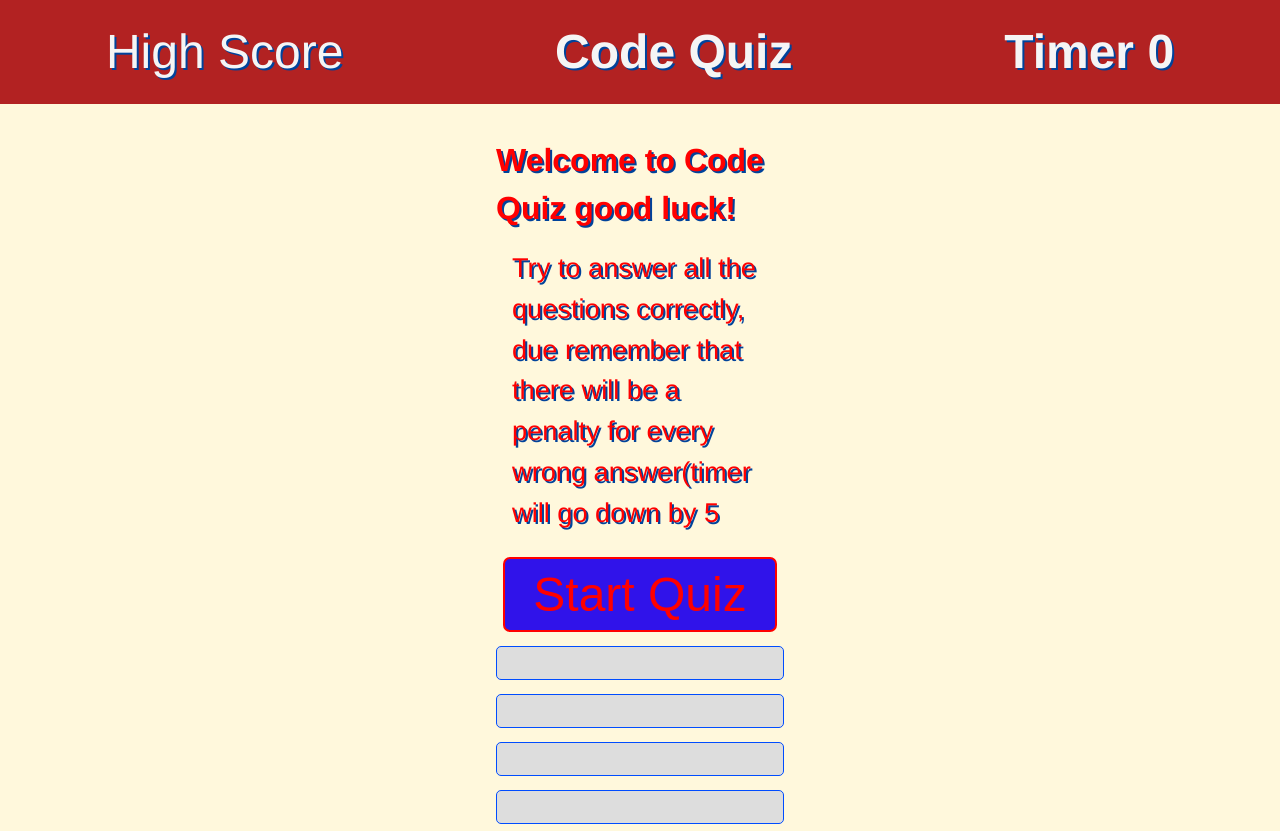
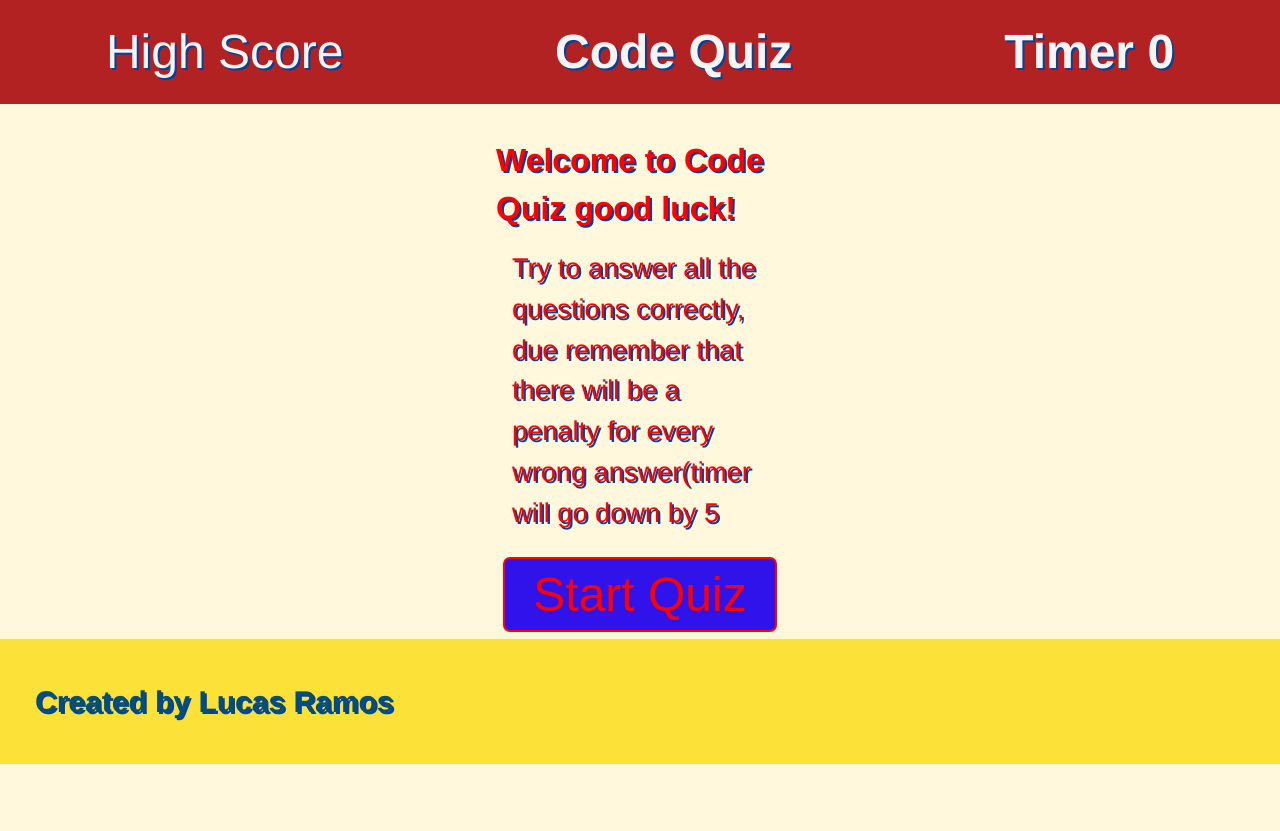
Before and after one commit to Lucasr0609/CodeQuiz, a plain HTML site: page test.html in a window 1280 px wide. After the commit the page ends 800 px from the top, so only its background shows below. Drawn offline with Linux system fonts and the light colour scheme; a script that the page names is missing.

Commit message:
still working on project but I'm saving

```diff
--- a/assets/css/test.css
+++ b/assets/css/test.css
@@ -114,6 +114,9 @@ main, .quiz {
     text-align: left;
 }
 
+#hide {
+    display: none;
+}
 
 .btn:hover {
     cursor: pointer;
@@ -130,7 +133,6 @@ footer {
     width: 100%;
     margin: 0 auto;
     height: 100%;
-    position: fixed;
 }
 
 footer h3 {
--- a/test.html
+++ b/test.html
@@ -33,19 +33,19 @@
             <!-- this button will start the quiz-->
         </button>
 
-        <button class="btn" class="hide" id="buttonchoicea">
+        <button class="btn" id="hide" id="buttonchoicea">
             <!-- first answer choice-->
         </button>
 
-        <button class="btn" class="hide" id="buttonchoiceb">
+        <button class="btn" id="hide" id="buttonchoiceb">
             <!-- second answer choice-->
         </button>
 
-        <button class="btn" class="hide" id="buttonchoicec">
+        <button class="btn" id="hide" id="buttonchoicec">
             <!-- third answer choice-->
         </button>
 
-        <button class="btn" class="hide" id="buttonchoiced">
+        <button class="btn" id="hide" id="buttonchoiced">
             <!-- fourth answer choice-->
         </button>
 
```
